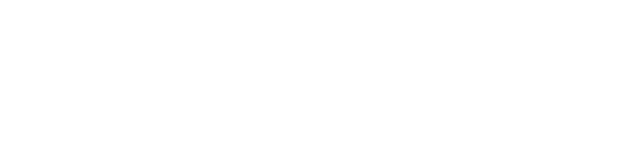
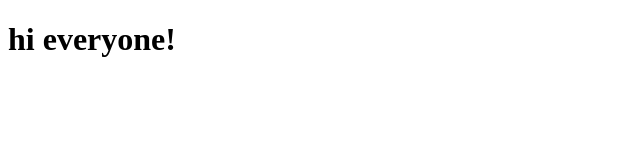
Before and after one commit to kulowizz/rantyourthoughts, a plain HTML site: page motivation.html in a window 1280 px wide. Shown: the whole page, without its empty margins (0-640 px from the left). Drawn offline with Linux system fonts and the light colour scheme.

Commit message:
Update motivation.html

```diff
--- a/motivation.html
+++ b/motivation.html
@@ -6,6 +6,8 @@
     <title>Document</title>
 </head>
 <body>
-
+    <h1>
+        hi everyone!
+    </h1>
 </body>
 </html>
```
